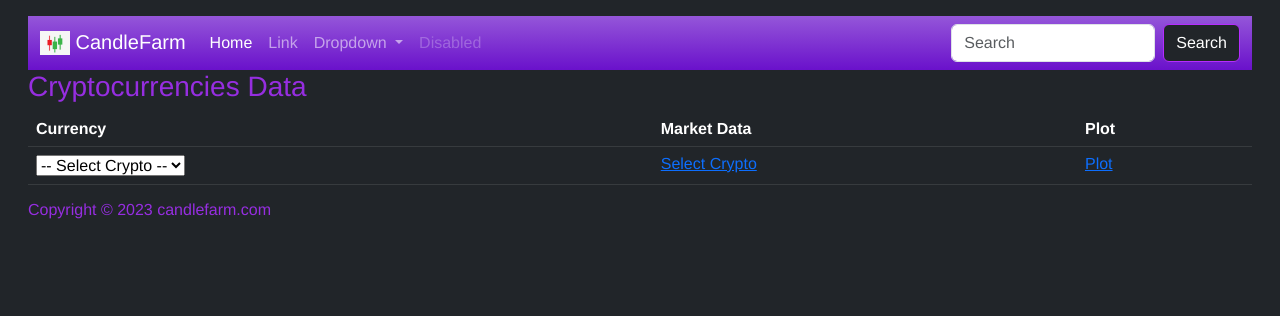
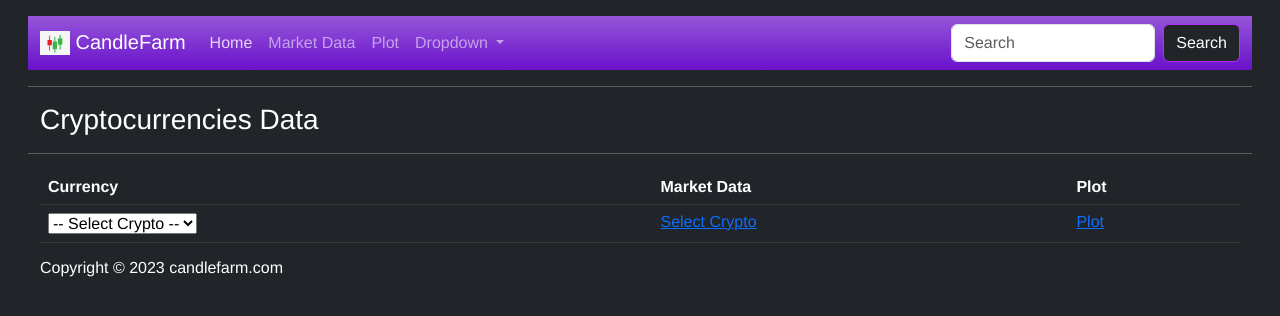
Before and after one commit to paasxx/crypto-site, a Django app: page / in a window 1280 px wide. Shown: the top 316 px of the page. Run offline with Django 4.2, Linux system fonts and the light colour scheme; style sheets or scripts are compiled from the project's sources; some libraries are stand-ins or nearby versions.

Commit message:
trying new script call locations

```diff
--- a/app_crypto/static/app_crypto/demo.scss
+++ b/app_crypto/static/app_crypto/demo.scss
@@ -1,14 +1,19 @@
 /* Modify the background color */
 $font-stack: Helvetica, sans-serif;
 $primary-color: #962ee0;
+$secondary-color: rgb(255, 255, 255);
 
 body {
     font: 100% $font-stack;
-    color: $primary-color;
+    color: $secondary-color;
     background-color: $primary-color;
 }
 
+
+
 .gradient-custom {
+
+
     /* fallback for old browsers */
     background: #6a11cb;
 
--- a/app_crypto/static/app_crypto/script.js
+++ b/app_crypto/static/app_crypto/script.js
@@ -1,6 +1,8 @@
 let selection = document.querySelector('select');
 let result_market_data = document.querySelector("#market_data");
+let result_crypto_list = document.querySelector("#teste");
 let result_plot = document.querySelector("#plot");
+
 
 
 selection.addEventListener('change', () => {
@@ -8,6 +10,8 @@ selection.addEventListener('change', () => {
     result_market_data.href = "market_data/" + selection.options[selection.selectedIndex].text.charAt(0).toUpperCase() + selection.options[selection.selectedIndex].text.slice(1).toLocaleLowerCase();
     result_plot.innerText = selection.options[selection.selectedIndex].text;
     result_plot.href = "plot/" + selection.options[selection.selectedIndex].text.charAt(0).toUpperCase() + selection.options[selection.selectedIndex].text.slice(1).toLocaleLowerCase();
+    result_crypto_list.innerText = selection.options[selection.selectedIndex].text;
+    result_crypto_list.href = "market_data/" + selection.options[selection.selectedIndex].text.charAt(0).toUpperCase() + selection.options[selection.selectedIndex].text.slice(1).toLocaleLowerCase();
 
 
 });
--- a/app_crypto/templates/app_crypto/base.html
+++ b/app_crypto/templates/app_crypto/base.html
@@ -14,6 +14,8 @@
 
     <link rel="stylesheet" type="text/css" href="{% static 'app_crypto/css/bootstrap.css' %}" />
     <script defer src="app_crypto/js/bootstrap.js">  </script>
+
+
 
 
 </head>
@@ -38,10 +40,13 @@
                 <div class="collapse navbar-collapse" id="navbarSupportedContent">
                     <ul class="navbar-nav me-auto mb-2 mb-lg-0">
                         <li class="nav-item">
-                            <a class="nav-link active" aria-current="page" href="/">Home</a>
+                            <a class="nav-link" aria-current="page" href="/" style="color: #ffffffca">Home</a>
                         </li>
                         <li class="nav-item">
-                            <a class="nav-link" href="#">Link</a>
+                            <a class="nav-link" href="#">Market Data</a>
+                        </li>
+                        <li class="nav-item">
+                            <a class="nav-link" href="#">Plot</a>
                         </li>
                         <li class="nav-item dropdown">
                             <a class="nav-link dropdown-toggle" href="#" role="button" data-bs-toggle="dropdown"
@@ -57,9 +62,7 @@
                                 <li><a class="dropdown-item" href="#">Something else here</a></li>
                             </ul>
                         </li>
-                        <li class="nav-item">
-                            <a class="nav-link disabled">Disabled</a>
-                        </li>
+
                     </ul>
                     <form class="d-flex" role="search">
                         <input class="form-control me-2" type="search" placeholder="Search" aria-label="Search">
@@ -69,11 +72,16 @@
             </div>
         </nav>
 
-    </div>
+        <hr>
 
+        <div class="container-fluid">
             {% block title %}
 
             {% endblock title %}
+
+        </div>
+
+        <hr>
 
         {% block head %}
         {% endblock head %}
@@ -83,6 +91,8 @@
         {% block content %}
 
         {% endblock content %}
+
+
 
         {% block footer %}
         <div class="container-fluid">
@@ -95,6 +105,16 @@
         <!-- Option 1: Bootstrap Bundle with Popper -->
 
 
+    </div>
+
+    <script src="{% static 'app_crypto/script.js' %}"></script>
+
+
+
+
+
+
+
 </body>
 
 </html>
--- a/app_crypto/templates/app_crypto/home.html
+++ b/app_crypto/templates/app_crypto/home.html
@@ -2,11 +2,11 @@
 
 
 {% block title %}
-<div class="container-fluid">
-    <h3>Cryptocurrencies Data </h3>
-</div>
+
+<h3>Cryptocurrencies Data </h3>
 
 {% endblock title %}
+
 
 {% block head %}
 
@@ -71,7 +71,7 @@
 
                 </div>
 
-                <script src="static/app_crypto/script.js"></script>
+
 
 
 
--- a/app_crypto/templates/app_crypto/plot.html
+++ b/app_crypto/templates/app_crypto/plot.html
@@ -15,7 +15,6 @@
 {% block content %}
 
 
-<hr>
 
 <div class="container-fluid">
 
--- a/crypto_data/settings.py
+++ b/crypto_data/settings.py
@@ -127,6 +127,8 @@ USE_TZ = True
 # https://docs.djangoproject.com/en/4.2/howto/static-files/
 
 STATIC_URL = "/static/"
+STATICFILES_DIRS = ()
+STATIC_ROOT = os.path.join(BASE_DIR, "static")
 
 # Default primary key field type
 # https://docs.djangoproject.com/en/4.2/ref/settings/#default-auto-field
--- a/static/app_crypto/demo.css
+++ b/static/app_crypto/demo.css
@@ -1,7 +1,7 @@
 /* Modify the background color */
 body {
   font: 100% Helvetica, sans-serif;
-  color: #962ee0;
+  color: white;
   background-color: #962ee0; }
 
 .gradient-custom {
```
Also changed, not shown: app_crypto/templates/app_crypto/crypto_list.html (+15 -2 lines), 1 other file. Lines whose indentation alone changed are shown as unchanged.
